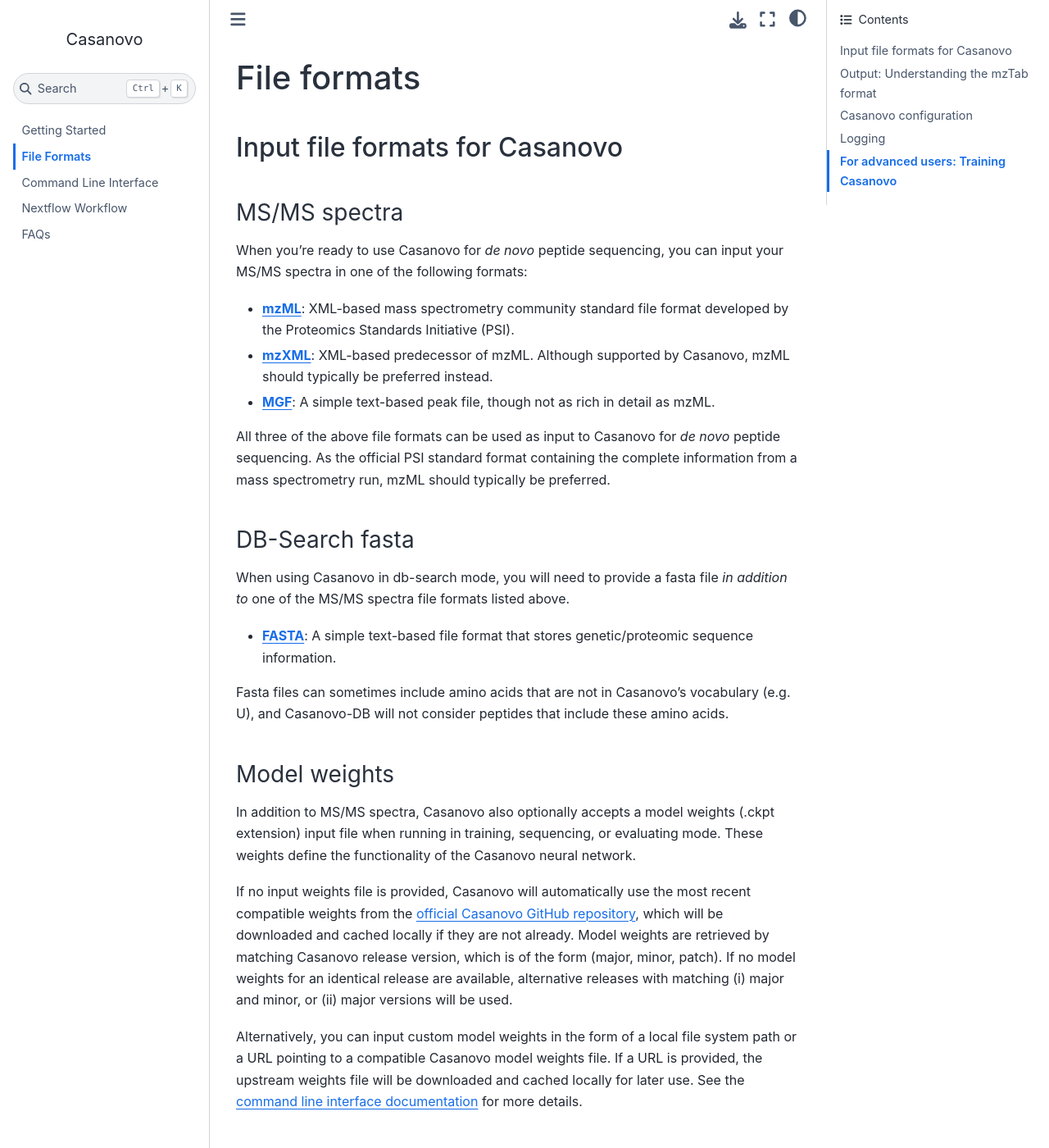
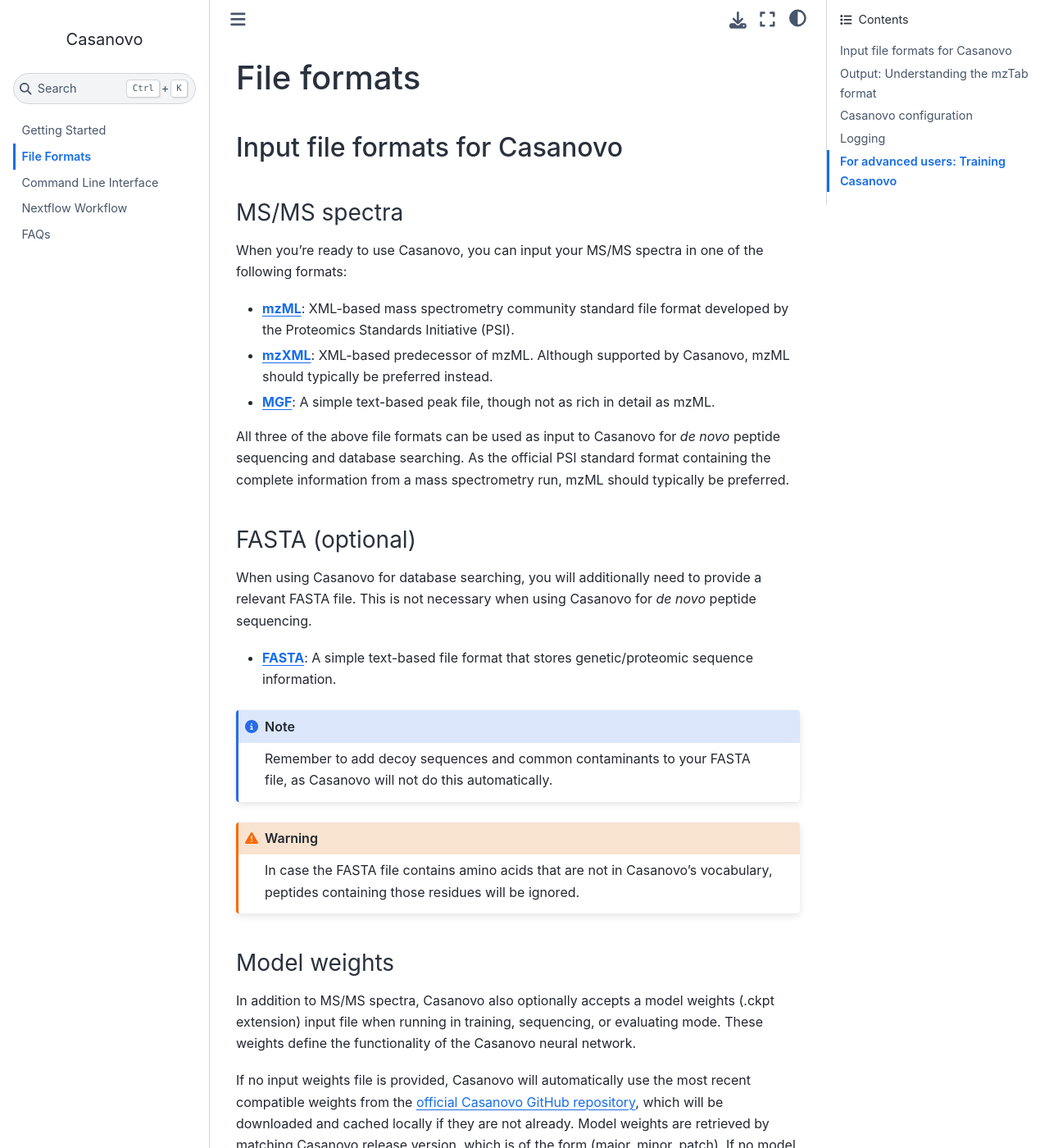
Before and after one commit to Noble-Lab/casanovo, a Sphinx documentation site: the page built from docs/file_formats.md, in a window 1280 px wide and 1400 px high. Shown: the whole window at 82% size. Built offline with Sphinx 7.4.7 and the Sphinx Book theme 1.1.4, drawn with Linux system fonts in a browser that asks for light colours; some of the changed text lies outside the part shown.

Commit message:
Minor edits

````diff
--- a/docs/file_formats.md
+++ b/docs/file_formats.md
@@ -4,22 +4,29 @@
 
 ### MS/MS spectra
 
-When you're ready to use Casanovo for *de novo* peptide sequencing, you can input your MS/MS spectra in one of the following formats:
+When you're ready to use Casanovo, you can input your MS/MS spectra in one of the following formats:
 
 - **[mzML](https://doi.org/10.1074/mcp.R110.000133)**: XML-based mass spectrometry community standard file format developed by the Proteomics Standards Initiative (PSI).
 - **[mzXML](https://doi.org/10.1038/nbt1031)**: XML-based predecessor of mzML. Although supported by Casanovo, mzML should typically be preferred instead.
 - **[MGF](https://www.matrixscience.com/help/data_file_help.html)**: A simple text-based peak file, though not as rich in detail as mzML.
 
-All three of the above file formats can be used as input to Casanovo for *de novo* peptide sequencing.
+All three of the above file formats can be used as input to Casanovo for *de novo* peptide sequencing and database searching.
 As the official PSI standard format containing the complete information from a mass spectrometry run, mzML should typically be preferred.
 
-### DB-Search fasta
+### FASTA (optional)
 
-When using Casanovo in db-search mode, you will need to provide a fasta file *in addition to* one of the MS/MS spectra file formats listed above.
+When using Casanovo for database searching, you will additionally need to provide a relevant FASTA file.
+This is not necessary when using Casanovo for *de novo* peptide sequencing.
 
 - **[FASTA](https://www.ncbi.nlm.nih.gov/WebSub/html/help/protein.html)**: A simple text-based file format that stores genetic/proteomic sequence information.
 
-Fasta files can sometimes include amino acids that are not in Casanovo's vocabulary (e.g. U), and Casanovo-DB will not consider peptides that include these amino acids.
+```{note}
+Remember to add decoy sequences and common contaminants to your FASTA file, as Casanovo will not do this automatically.
+```
+
+```{warning}
+In case the FASTA file contains amino acids that are not in Casanovo's vocabulary, peptides containing those residues will be ignored.
+```
 
 ### Model weights
 
@@ -146,7 +153,10 @@
 MTD	ms_run[1]-location	file://[...]/my_example_input.mgf
 ```
 
-Note that settings that may only apply to some run modes (sequence, db-search, train, etc.) and not others are all present regardless if they are relevant to the mode Casanovo was run in.
+```{info}
+Some of these configuration settings may only apply to specific modes of operation (`sequence`, `db-search`, `train`, etc.).
+Irrespective of the mode of operation used, all settings will be reported in the mzTab file.
+```
 
 **PSM section**
 
````
Also changed, not shown: other parts of docs/file_formats.md (+3 -3 lines).
